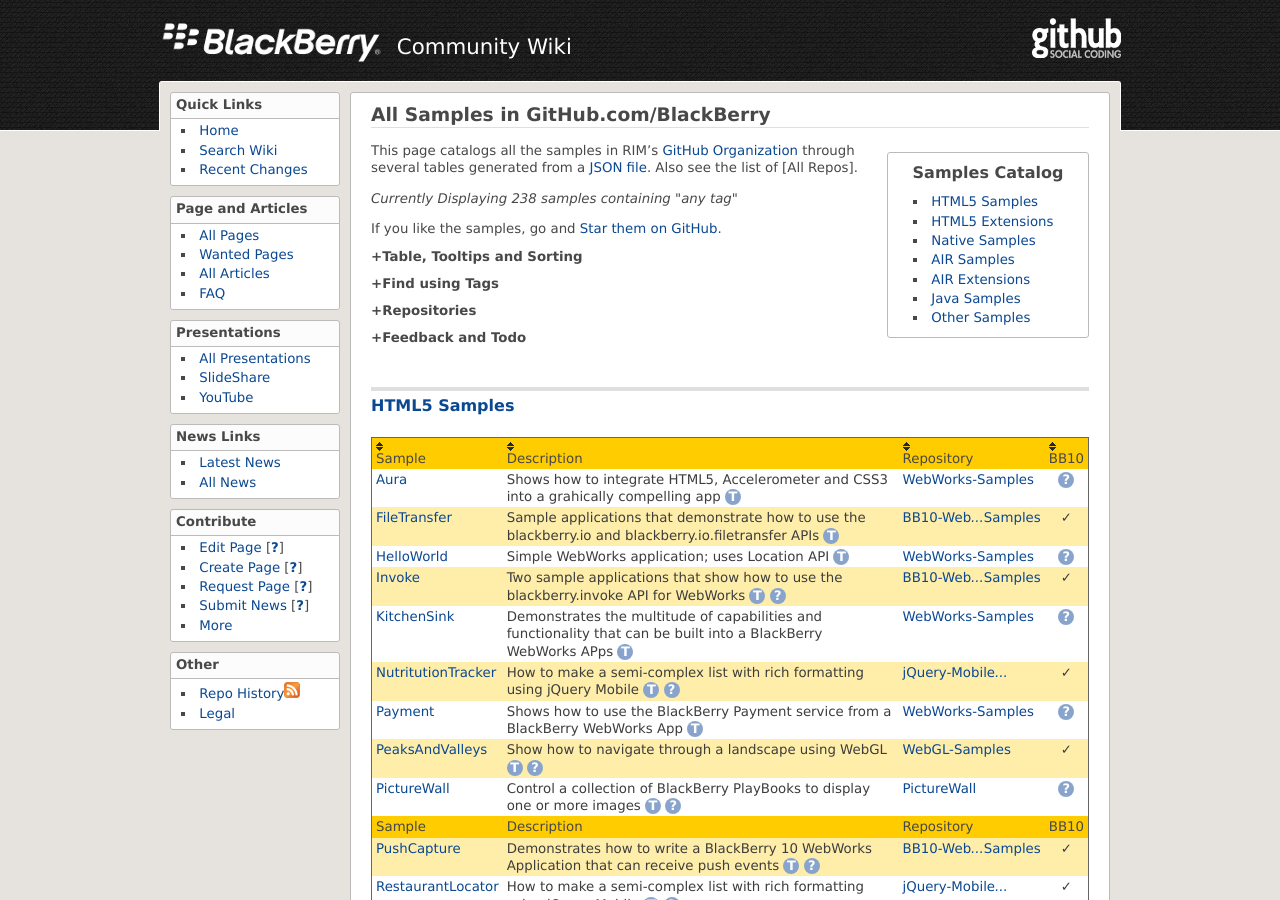
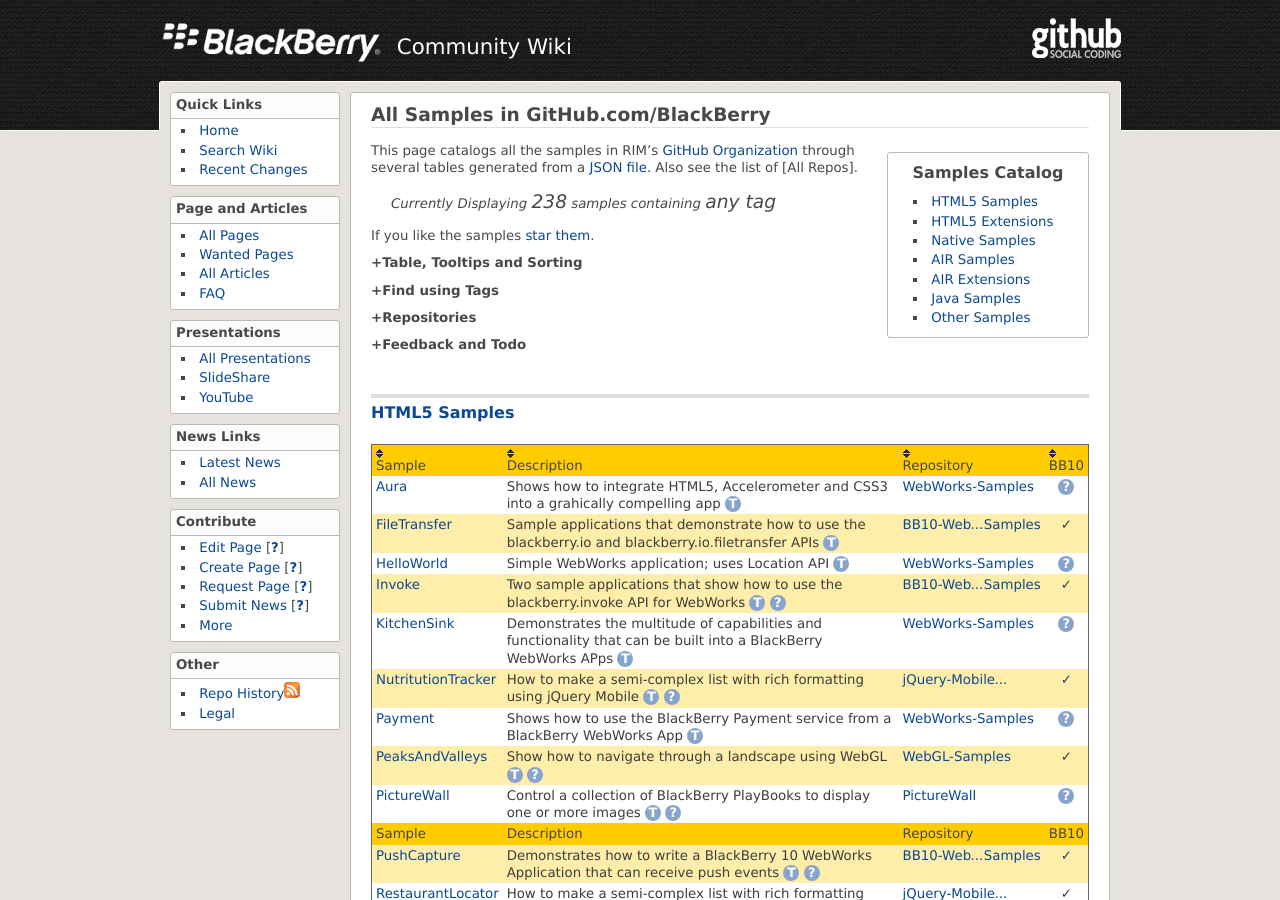
Before and after one commit to blackberry/Catalogs, a Jekyll site: the page built from All_Samples.md, in a window 1280 px wide and 900 px high. Built offline with Jekyll 4.4.1, drawn with Linux system fonts in a browser that asks for light colours.

Commit message:
Fine-tuned the presentation of the narrowed lists of samples

```diff
--- a/All_Samples.md
+++ b/All_Samples.md
@@ -28,12 +28,13 @@ This page catalogs all the samples in RIM's
 through several tables generated from a [JSON file](All_Samples.json).
 Also see the list of [All Repos].
 
-<p><em>Currently Displaying
-<span id='narrow-samplecount'><!-- dynamic content --></span> samples
-containing "<span id='narrow-currenttag'><!-- dynamic content --></span>"</em>
+<p style="margin-left: 20px;"><em>Currently Displaying
+<span style='font-size:140%;' id='narrow-samplecount'><!-- dynamic content --></span> samples
+containing
+<span style='font-size:140%;' id='narrow-currenttag'><!-- dynamic content --></span></em>
 </p>
 
-If you like the samples, go and [Star them on GitHub](https://github.com/blog/1204-notifications-stars).
+If you like the samples [star them](https://github.com/blog/1204-notifications-stars).
 
 <div style="margin-top:10px;" class="collapsable" label="Table, Tooltips and Sorting">
 </div>
```
